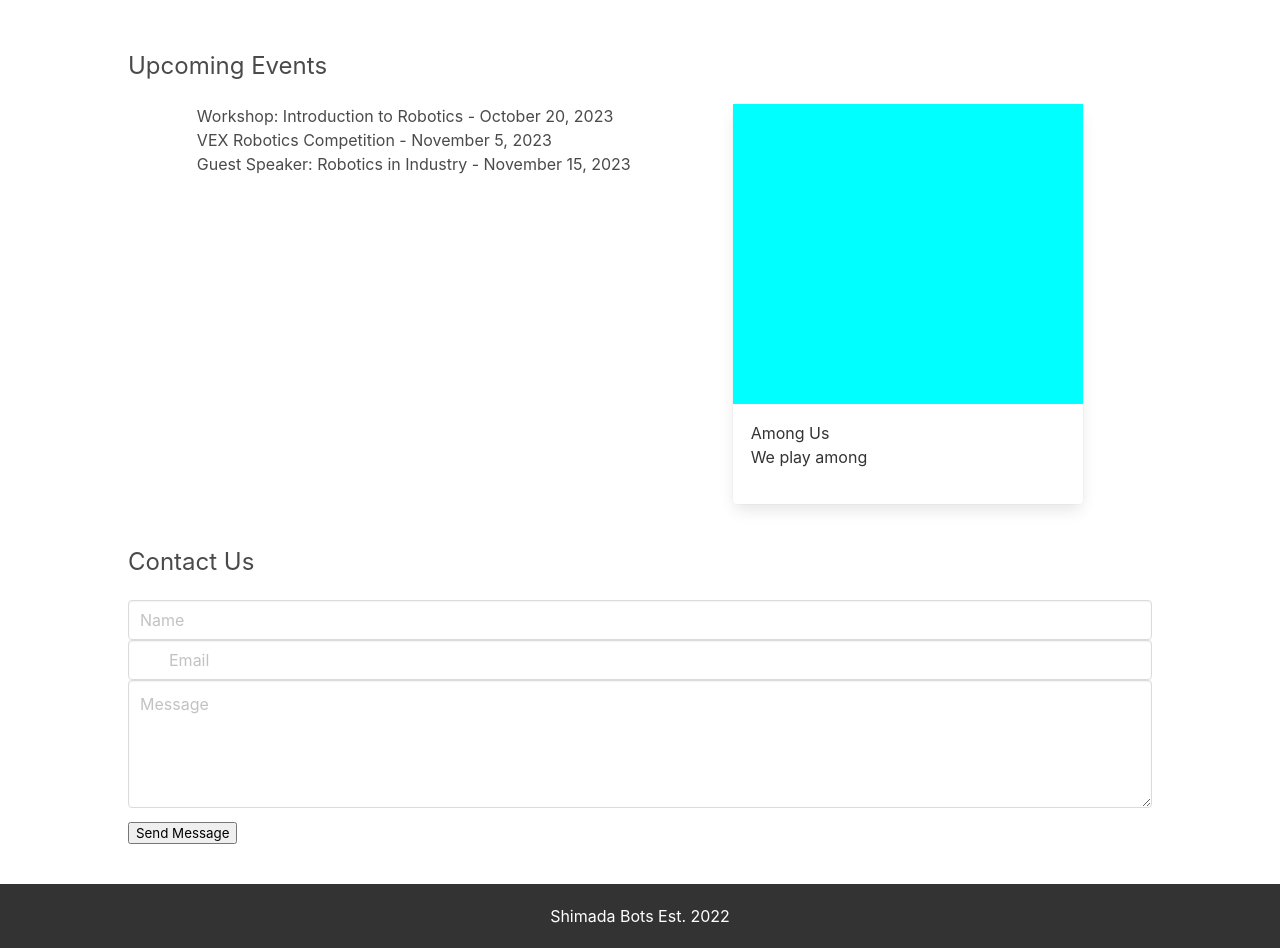
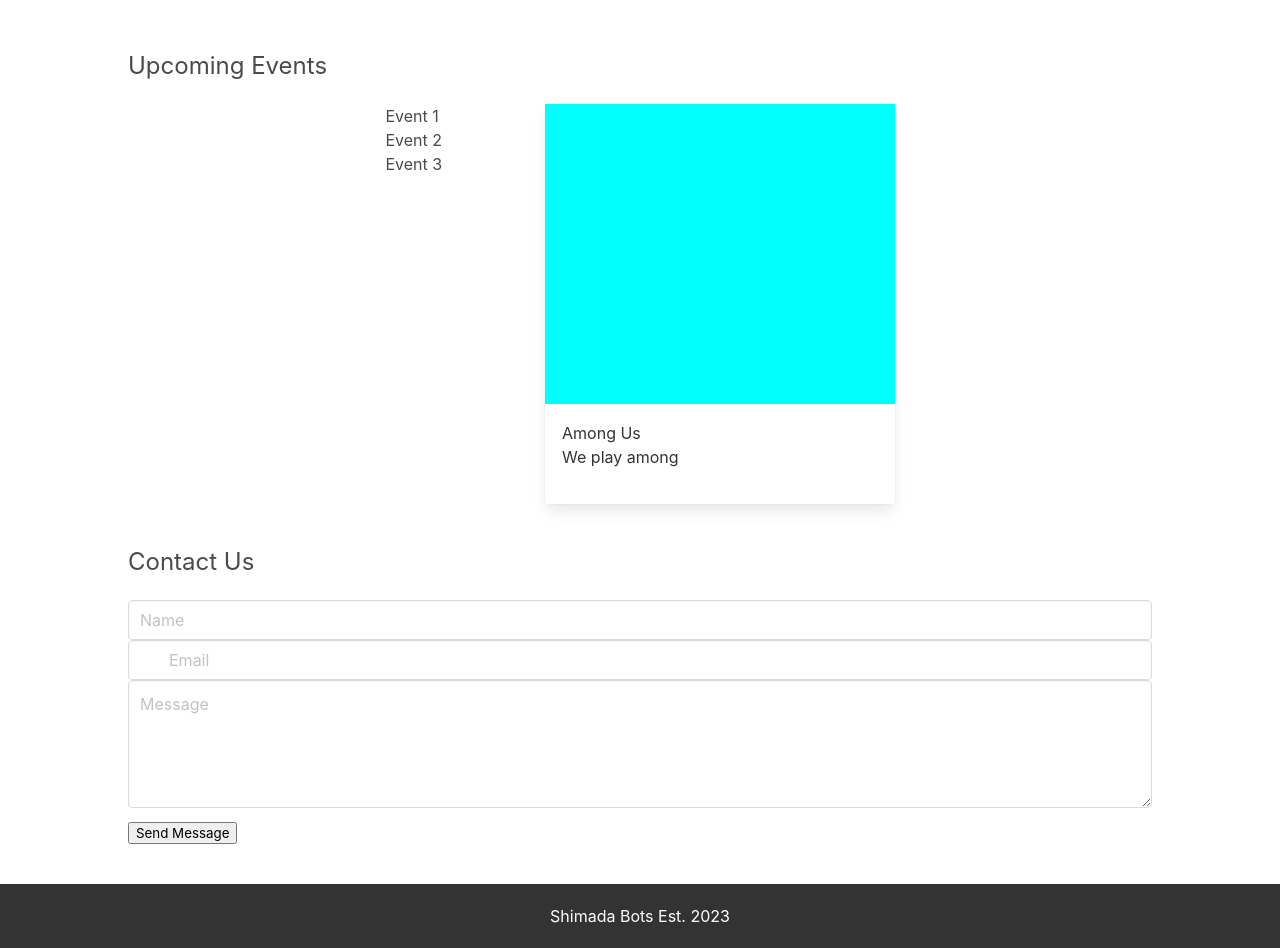
Before and after one commit to Shimada-Bots/Shimada-Bots-Website, a plain HTML site: page index.html in a window 1280 px wide. Shown: the part 1100-2048 px from the top of the page. Drawn offline with nearby package versions, Linux system fonts and the light colour scheme.

Commit message:
Update index.html

```diff
--- a/index.html
+++ b/index.html
@@ -29,7 +29,7 @@
     <div class="banner-layout">
       <div class="banner-content">
         <h1 style="color: #000000">Welcome to Shimada Bots</h1>
-        <h4 style="color: #000000">Join us to explore the exciting world of robotics!</p>
+        <h4 style="color: #000000">Join us in exploring the exciting world of robotics!</p>
           <a href="#events" class="cta-button">Get Involved</a>
       </div>
     </div>
@@ -76,9 +76,9 @@
         <h2>Upcoming Events</h2>
         <div class="events-container">
           <ul>
-            <li>Workshop: Introduction to Robotics - October 20, 2023</li>
-            <li>VEX Robotics Competition - November 5, 2023</li>
-            <li>Guest Speaker: Robotics in Industry - November 15, 2023</li>
+            <li>Event 1</li>
+            <li>Event 2</li>
+            <li>Event 3</li>
           </ul>
           <div class="card event-card">
             <div class="event-image-box">
@@ -121,7 +121,7 @@
 
   <footer>
     <div class="container" style="width: 90%">
-      <p>Shimada Bots Est. 2022</p>
+      <p>Shimada Bots Est. 2023</p>
     </div>
   </footer>
 </body>
```
